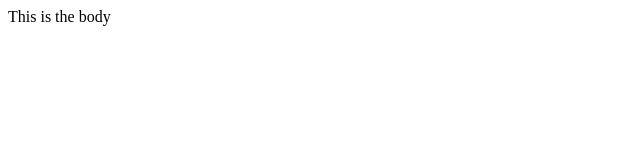
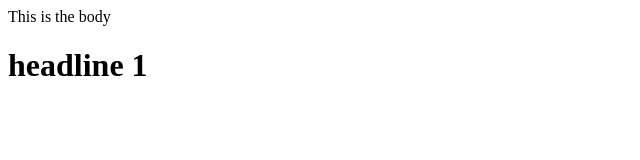
Before and after one commit to pperdomo/learning-git, a plain HTML site: page index.html in a window 1280 px wide. Shown: the whole page, without its empty margins (0-640 px from the left). Drawn offline with Linux system fonts and the light colour scheme.

Commit message:
Update index.html

```diff
--- a/index.html
+++ b/index.html
@@ -2,5 +2,7 @@
 <head>
   <title> This is a title</title>
   </head>
-  <body>This is the body</body>
+  <body>This is the body
+  <h1> headline 1</h1>
+  </body>
     </html>
```
